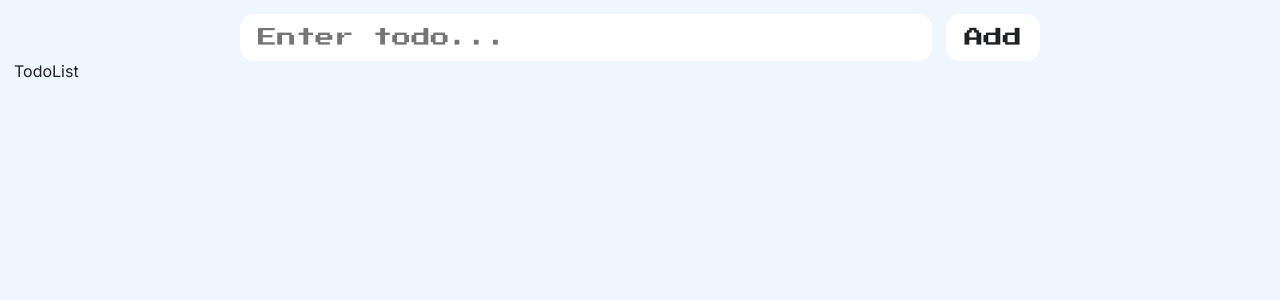
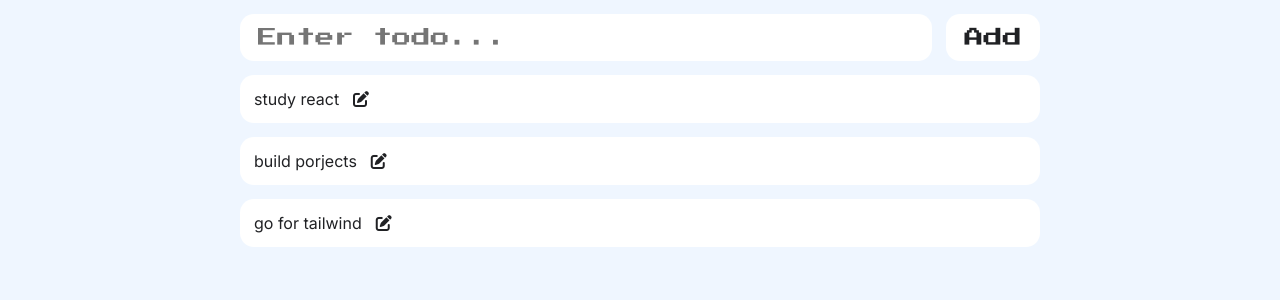
Before and after one commit to guilhermefurla/FrontEndProjects, a React (Vite) app in the folder P7ReactTodoList/reactjs-todolist/: page / in a window 1280 px wide. Shown: the top 300 px of the page. Built offline with nearby package versions, Linux system fonts and the light colour scheme.

Commit message:
add icons and list structure

```diff
--- a/P7ReactTodoList/reactjs-todolist/index.html
+++ b/P7ReactTodoList/reactjs-todolist/index.html
@@ -9,6 +9,7 @@
     <link rel="preconnect" href="https://fonts.googleapis.com">
     <link rel="preconnect" href="https://fonts.gstatic.com" crossorigin>
     <link href="https://fonts.googleapis.com/css2?family=Inter:ital,opsz,wght@0,14..32,100..900;1,14..32,100..900&family=Press+Start+2P&display=swap" rel="stylesheet">
+    <link rel="stylesheet" href="https://cdnjs.cloudflare.com/ajax/libs/font-awesome/6.0.0/css/all.min.css" integrity="sha512-9usAa10IRO0HhonpyAIVpjrylPvoDwiPUiKdWk5t3PyolY1cOd4DSE0Ga+ri4AuTroPR5aQvXU9xC6qOPnzFeg==" crossorigin="anonymous" referrerpolicy="no-referrer" />
   </head>
   <body>
     <div id="root"></div>
--- a/P7ReactTodoList/reactjs-todolist/src/App.jsx
+++ b/P7ReactTodoList/reactjs-todolist/src/App.jsx
@@ -5,10 +5,10 @@
 export default function App() {
 
   return (
-    <main>
+    <>
       <TodoInput />
       <TodoList />
-    </main>
+    </>
   )
 }
 
--- a/P7ReactTodoList/reactjs-todolist/src/components/TodoList.jsx
+++ b/P7ReactTodoList/reactjs-todolist/src/components/TodoList.jsx
@@ -1,7 +1,21 @@
 import React from 'react'
 
 export default function TodoList() {
+  let todos = [
+    'study react',
+    'build porjects',
+    'go for tailwind'
+  ]
   return (
-    <div>TodoList</div>
+    <ul className='main'>
+      {todos.map((todo, todoIndex) => {
+      return (
+        <li className='todoItem' key={todoIndex}>
+          {todo}
+          <i class="fa-solid fa-pen-to-square"></i>
+        </li>
+      )
+    })}
+    </ul>
   )
 }
```
